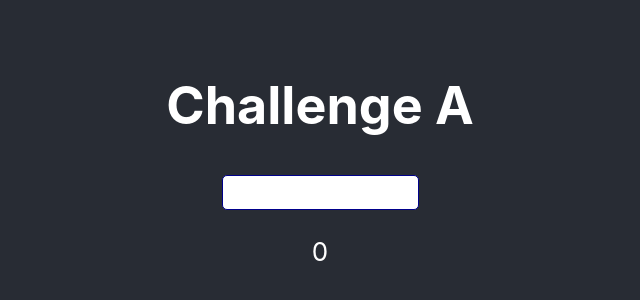
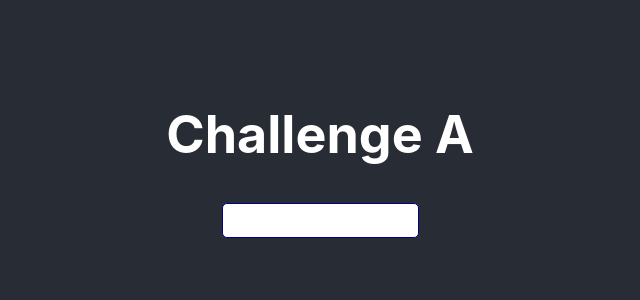
Before and after one commit to hossamabdulmagid/exam, a React (Create React App) app: page / in a window 1280 px wide. Shown: the part 234-534 px from the top of the page, without its empty margins (320-960 px from the left). Built offline with nearby package versions, Linux system fonts and the light colour scheme.

Commit message:
updated Challege A

```diff
--- a/src/challange/challangeA.js
+++ b/src/challange/challangeA.js
@@ -2,12 +2,18 @@ import {useState} from 'react';
 
 
 const ChallengeA = () => {
+
     let [needle, updateNeedle] = useState('');
 
     let haystack = 'hello world from hossam Challenge A';
 
+    let flag = false;
+
     const findNeedle = (haystack, needle) => {
         let result = haystack && haystack.indexOf(needle);
+        if (result === 0) {
+            flag = true;
+        }
         return result;
     }
 
@@ -30,7 +36,7 @@ const ChallengeA = () => {
                 }}
             />
             <p>
-                {findNeedle(haystack, needle)}
+                {!flag ? findNeedle(haystack, needle) : null}
             </p>
         </div>
     )
```
